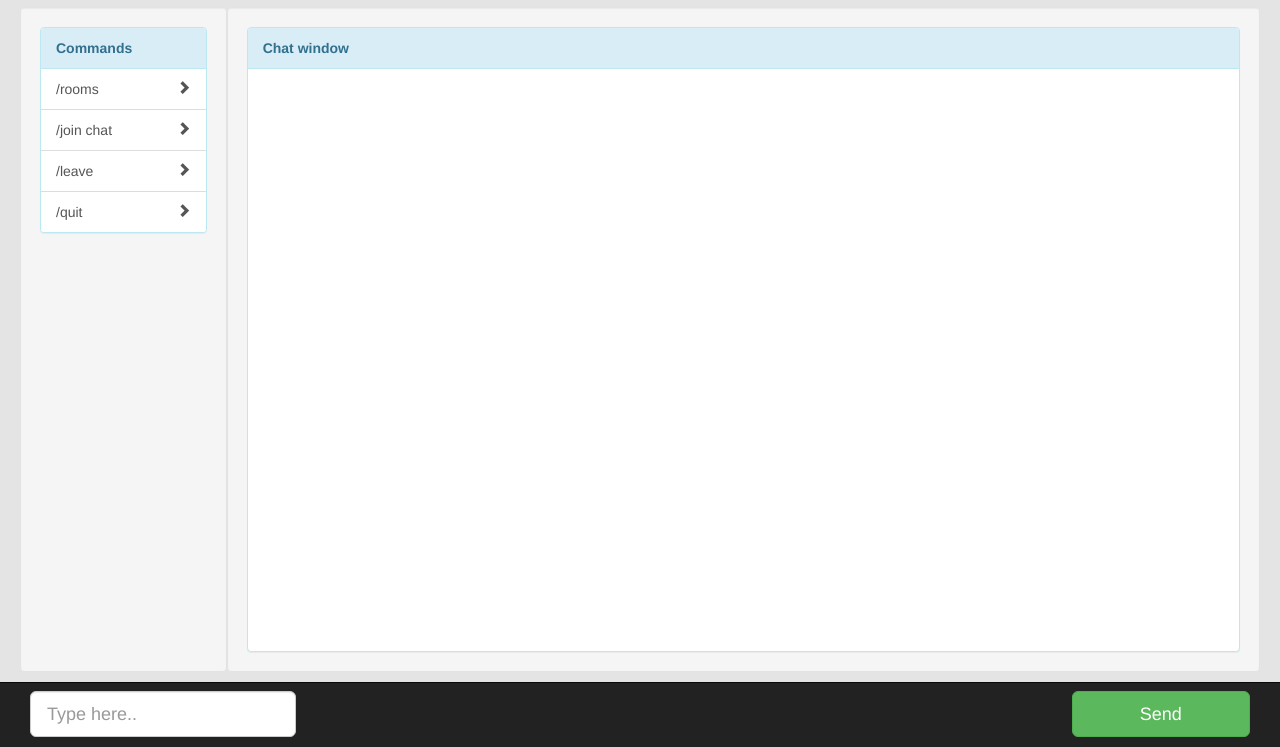
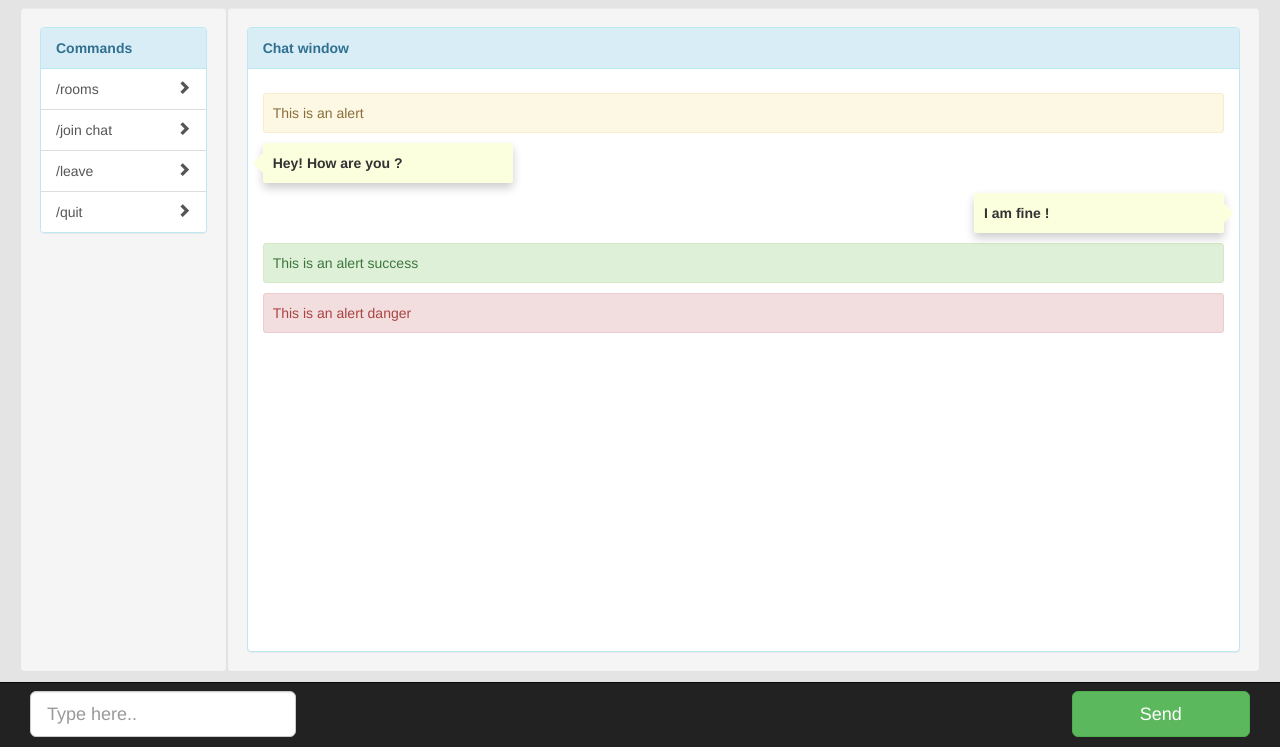
Before and after one commit to yugaljindle/cloud-irc, a website: page views/index.html in a window 1280 px wide. Shown: the part 53-800 px from the top of the page. Drawn offline with nearby package versions, Linux system fonts and the light colour scheme; files that its build step writes are made by us from their sources; files whose address does not match are found by name.

Commit message:
Added sample messages and implemented message css

```diff
--- a/public/css/main.css
+++ b/public/css/main.css
@@ -138,6 +138,59 @@ html, body {
     bottom: 0;
     position: absolute;
     min-height: 100px;
+}
+
+.bubble {
+    position: relative;
+    width: 250px;
+    height: 40px;
+    padding: 10px;
+    background: #fbffdd;
+    -webkit-border-radius: 2px;
+    -moz-border-radius: 2px;
+    border-radius: 2px;
+    -webkit-box-shadow: 0 5px 10px rgba(0, 0, 0, 0.2);
+    box-shadow: 0 5px 10px rgba(0, 0, 0, 0.2);
+}
+
+.bubble-left {
+    float: left;
+}
+.bubble-left:after {
+    content: '';
+    position: absolute;
+    border-style: solid;
+    border-width: 10px 10px 10px 0;
+    border-color: transparent #fbffdd;
+    display: block;
+    width: 0;
+    z-index: 1;
+    left: -10px;
+    top: 10px;
+}
+
+.bubble-right {
+    float: right;
+}
+.bubble-right:after {
+    content: '';
+    position: absolute;
+    border-style: solid;
+    border-width: 10px 0 10px 10px;
+    border-color: transparent #fbffdd;
+    display: block;
+    width: 0;
+    z-index: 1;
+    right: -10px;
+    top: 10px;
+}
+
+.msg {
+    font-weight: bold;
+    margin-bottom: 10px;
+}
+.alert {
+    margin-bottom: 10px;
 }
 
 .footer {
--- a/views/index.html
+++ b/views/index.html
@@ -49,6 +49,17 @@
                             <strong>Chat window</strong>
                         </div>
                         <div class="panel-body window-body">
+                            <div class="alert alert-warning well-sm">This is an alert</div>
+                            <div class="msg">
+                                <span class="bubble bubble-left">Hey! How are you ?</span>
+                                <div class="clearfix"></div>
+                            </div>
+                            <div class="msg">
+                                <span class="bubble bubble-right">I am fine !</span>
+                                <div class="clearfix"></div>
+                            </div>
+                            <div class="alert alert-success well-sm">This is an alert success</div>
+                            <div class="alert alert-danger well-sm">This is an alert danger</div>
                         </div>
                     </div>
                 </div>
```
